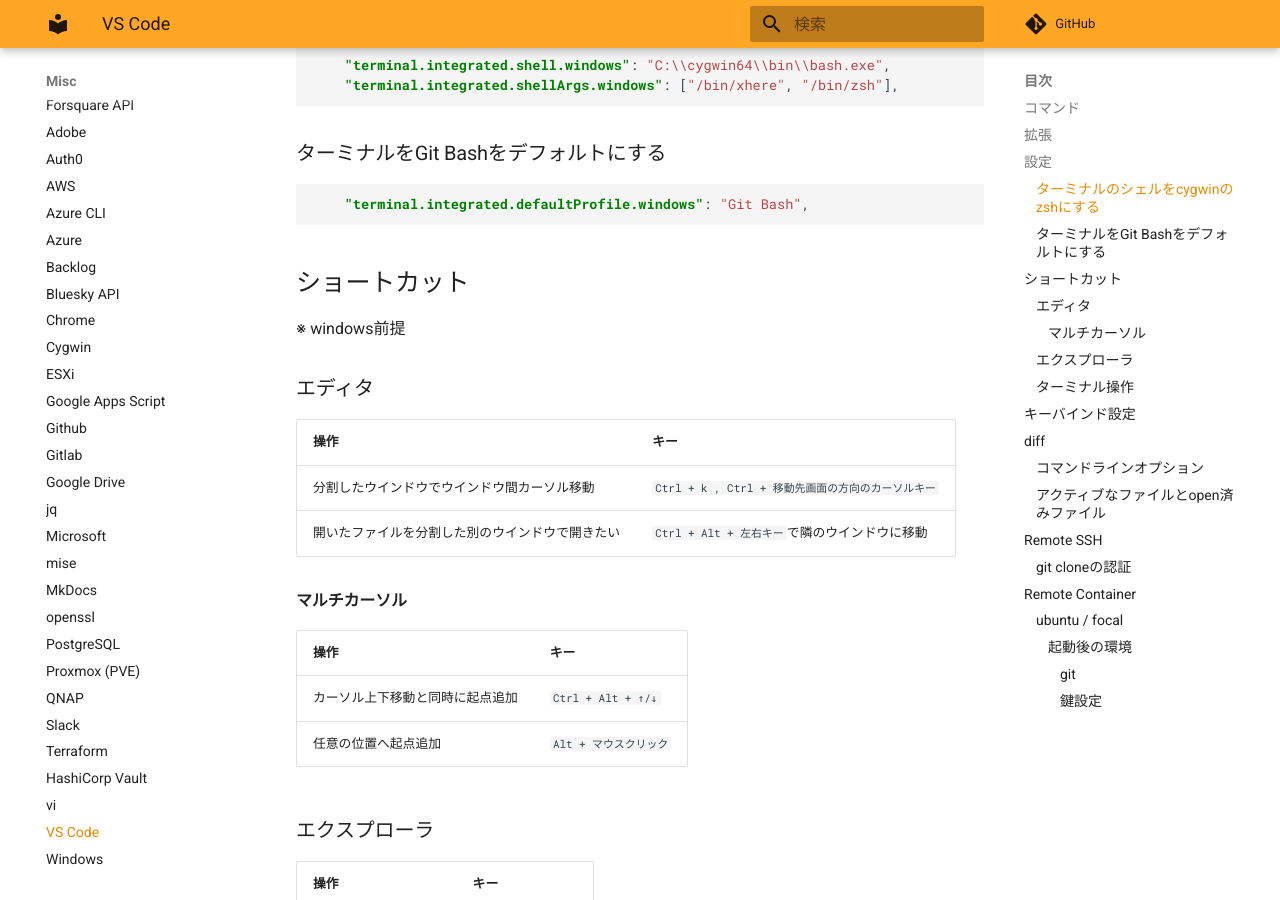
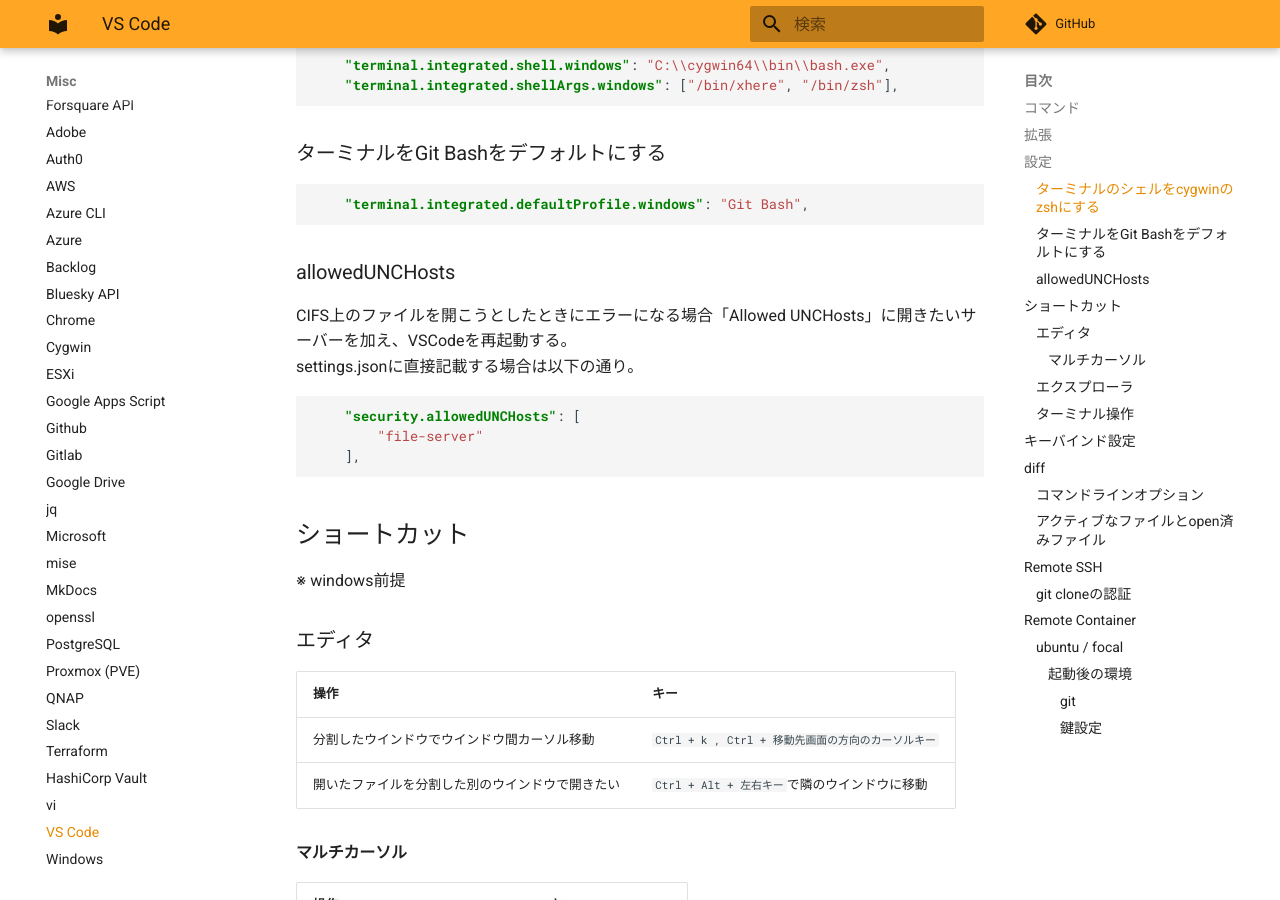
Before and after one commit to zaki-lknr/docs, an MkDocs documentation site: the page built from docs/Misc/vscode.md, in a window 1280 px wide and 900 px high, scrolled down 2286 px. Built offline with MkDocs 1.6.1 and Material for MkDocs 9.7.7, drawn with Linux system fonts in a browser that asks for light colours; comment, search, counter and statistics services are not loaded.

Commit message:
add: misc/vscode: Allowed UNCHosts

````diff
--- a/docs/Misc/vscode.md
+++ b/docs/Misc/vscode.md
@@ -85,6 +85,17 @@
 
 ```json
     "terminal.integrated.defaultProfile.windows": "Git Bash",
+```
+
+### allowedUNCHosts
+
+CIFS上のファイルを開こうとしたときにエラーになる場合「Allowed UNCHosts」に開きたいサーバーを加え、VSCodeを再起動する。
+settings.jsonに直接記載する場合は以下の通り。
+
+```json
+    "security.allowedUNCHosts": [
+        "file-server"
+    ],
 ```
 
 ## ショートカット
````
